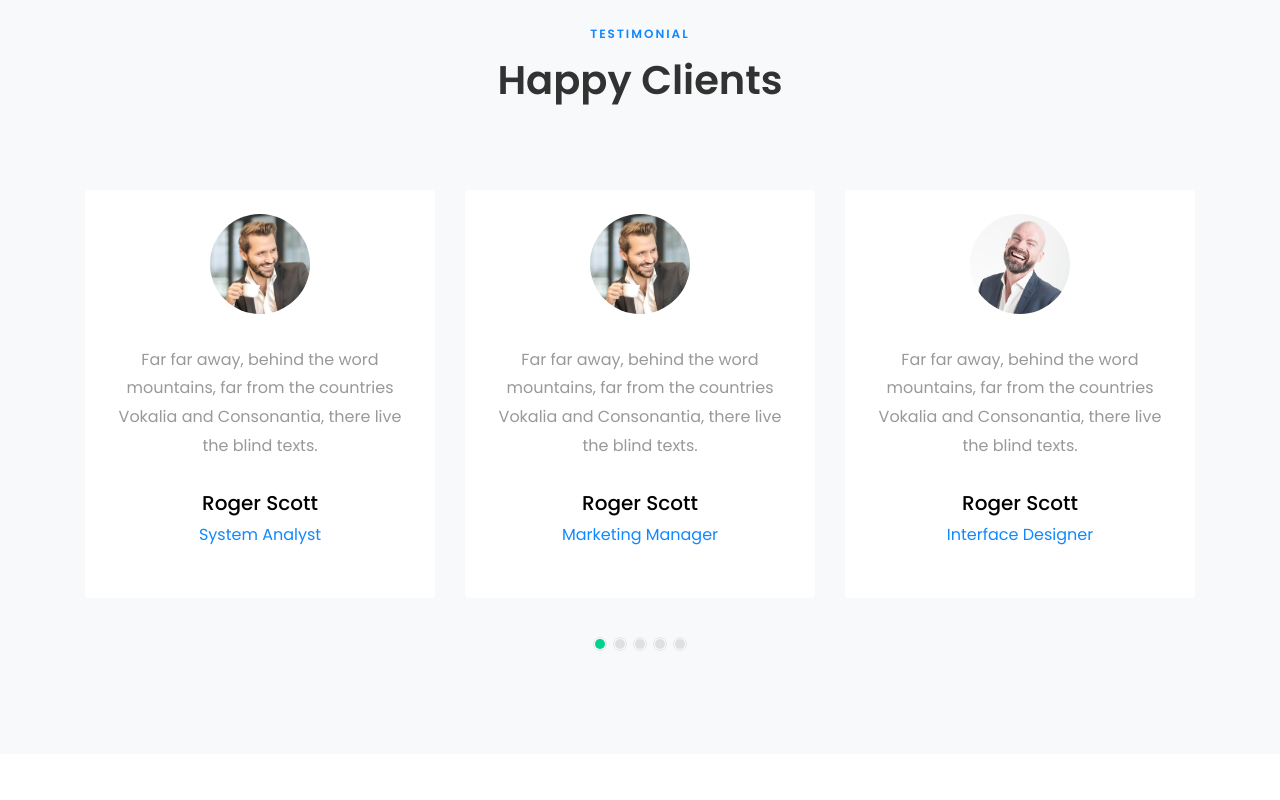
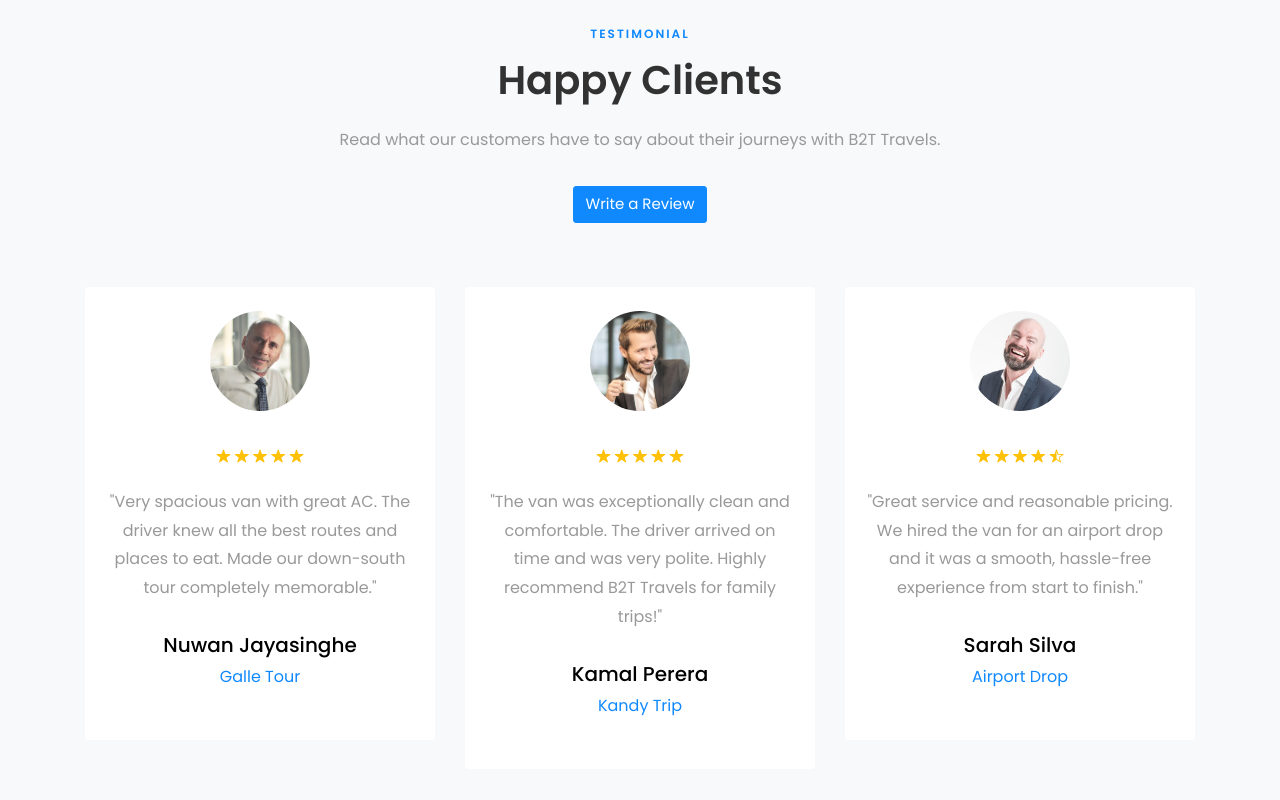
Before and after one commit to Jroshan106/b2t-project, a plain HTML site: page index.html in a window 1280 px wide. Shown: the part 4540-5340 px from the top of the page. Drawn offline with Linux system fonts and the light colour scheme; some packages are replaced by stand-ins of ours; no server answers; files whose address does not match are found by name.

Commit message:
Update index.html

```diff
--- a/index.html
+++ b/index.html
@@ -280,72 +280,77 @@
     </div>
 </section>
 
-    <section class="ftco-section testimony-section bg-light">
+   <section class="ftco-section testimony-section bg-light">
       <div class="container">
         <div class="row justify-content-center mb-5">
           <div class="col-md-7 text-center heading-section ftco-animate">
           	<span class="subheading">Testimonial</span>
             <h2 class="mb-3">Happy Clients</h2>
+            <p>Read what our customers have to say about their journeys with B2T Travels.</p>
+            <a href="write-review.html" class="btn btn-primary mt-3">Write a Review</a>
           </div>
         </div>
         <div class="row ftco-animate">
           <div class="col-md-12">
             <div class="carousel-testimony owl-carousel ftco-owl">
+
               <div class="item">
                 <div class="testimony-wrap rounded text-center py-4 pb-5">
                   <div class="user-img mb-2" style="background-image: url(images/person_1.jpg)">
                   </div>
                   <div class="text pt-4">
-                    <p class="mb-4">Far far away, behind the word mountains, far from the countries Vokalia and Consonantia, there live the blind texts.</p>
-                    <p class="name">Roger Scott</p>
-                    <span class="position">Marketing Manager</span>
+                    <div class="mb-3">
+                        <span class="ion-ios-star text-warning"></span>
+                        <span class="ion-ios-star text-warning"></span>
+                        <span class="ion-ios-star text-warning"></span>
+                        <span class="ion-ios-star text-warning"></span>
+                        <span class="ion-ios-star text-warning"></span>
+                    </div>
+                    <p class="mb-4">"The van was exceptionally clean and comfortable. The driver arrived on time and was very polite. Highly recommend B2T Travels for family trips!"</p>
+                    <p class="name">Kamal Perera</p>
+                    <span class="position">Kandy Trip</span>
                   </div>
                 </div>
               </div>
+
               <div class="item">
                 <div class="testimony-wrap rounded text-center py-4 pb-5">
                   <div class="user-img mb-2" style="background-image: url(images/person_2.jpg)">
                   </div>
                   <div class="text pt-4">
-                    <p class="mb-4">Far far away, behind the word mountains, far from the countries Vokalia and Consonantia, there live the blind texts.</p>
-                    <p class="name">Roger Scott</p>
-                    <span class="position">Interface Designer</span>
+                    <div class="mb-3">
+                        <span class="ion-ios-star text-warning"></span>
+                        <span class="ion-ios-star text-warning"></span>
+                        <span class="ion-ios-star text-warning"></span>
+                        <span class="ion-ios-star text-warning"></span>
+                        <span class="ion-ios-star-half text-warning"></span>
+                    </div>
+                    <p class="mb-4">"Great service and reasonable pricing. We hired the van for an airport drop and it was a smooth, hassle-free experience from start to finish."</p>
+                    <p class="name">Sarah Silva</p>
+                    <span class="position">Airport Drop</span>
                   </div>
                 </div>
               </div>
+
               <div class="item">
                 <div class="testimony-wrap rounded text-center py-4 pb-5">
                   <div class="user-img mb-2" style="background-image: url(images/person_3.jpg)">
                   </div>
                   <div class="text pt-4">
-                    <p class="mb-4">Far far away, behind the word mountains, far from the countries Vokalia and Consonantia, there live the blind texts.</p>
-                    <p class="name">Roger Scott</p>
-                    <span class="position">UI Designer</span>
+                    <div class="mb-3">
+                        <span class="ion-ios-star text-warning"></span>
+                        <span class="ion-ios-star text-warning"></span>
+                        <span class="ion-ios-star text-warning"></span>
+                        <span class="ion-ios-star text-warning"></span>
+                        <span class="ion-ios-star text-warning"></span>
+                    </div>
+                    <p class="mb-4">"Very spacious van with great AC. The driver knew all the best routes and places to eat. Made our down-south tour completely memorable."</p>
+                    <p class="name">Nuwan Jayasinghe</p>
+                    <span class="position">Galle Tour</span>
                   </div>
                 </div>
               </div>
-              <div class="item">
-                <div class="testimony-wrap rounded text-center py-4 pb-5">
-                  <div class="user-img mb-2" style="background-image: url(images/person_1.jpg)">
-                  </div>
-                  <div class="text pt-4">
-                    <p class="mb-4">Far far away, behind the word mountains, far from the countries Vokalia and Consonantia, there live the blind texts.</p>
-                    <p class="name">Roger Scott</p>
-                    <span class="position">Web Developer</span>
-                  </div>
-                </div>
-              </div>
-              <div class="item">
-                <div class="testimony-wrap rounded text-center py-4 pb-5">
-                  <div class="user-img mb-2" style="background-image: url(images/person_1.jpg)">
-                  </div>
-                  <div class="text pt-4">
-                    <p class="mb-4">Far far away, behind the word mountains, far from the countries Vokalia and Consonantia, there live the blind texts.</p>
-                    <p class="name">Roger Scott</p>
-                    <span class="position">System Analyst</span>
-                  </div>
-                </div>
-              </div>
+
             </div>
           </div>
         </div>
```
